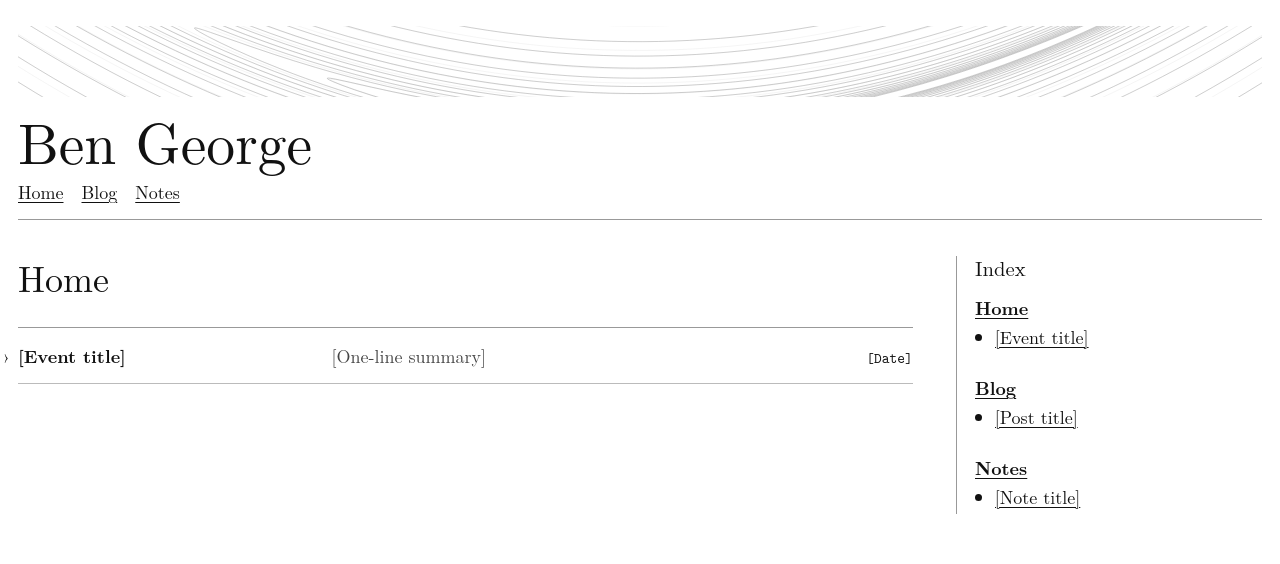
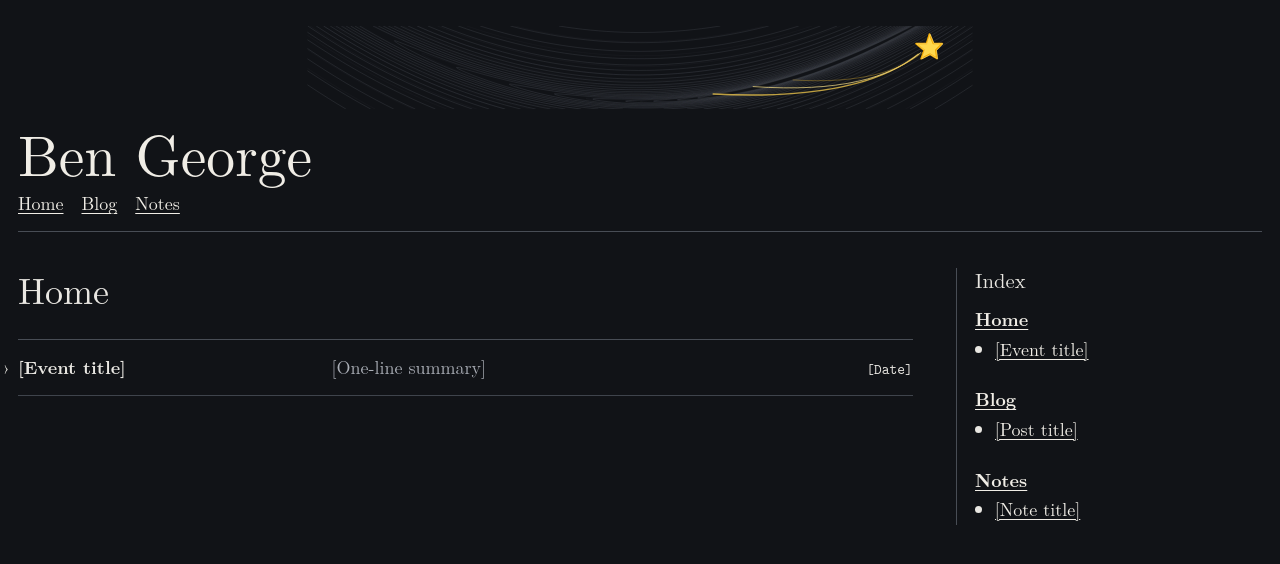
Before and after one commit to bg-l2norm/bg-l2norm.github.io, a Jekyll site: the page built from index.html, in a window 1280 px wide. Shown: the top 564 px of the page. Built offline with Jekyll 4.4.1, drawn with Linux system fonts in a browser that asks for light colours; some web fonts are replaced.

Commit message:
Add shooting-star banner and dark mode

```diff
--- a/_layouts/default.html
+++ b/_layouts/default.html
@@ -12,7 +12,7 @@
       {% if page.url == '/' %}
         <div class="site-header-banner" aria-hidden="true">
           <img
-            src="{{ '/assets/images/rosenbrock-contour-banner.svg' | relative_url }}"
+            src="{{ '/assets/images/rosenbrock-shooting-star-banner.svg' | relative_url }}"
             alt=""
             width="3840"
             height="480"
--- a/assets/css/site.css
+++ b/assets/css/site.css
@@ -4,8 +4,9 @@
   font-family: "Computer Modern Serif", "Latin Modern Roman", "CMU Serif", serif;
   font-size: 18px;
   line-height: 1.55;
-  color: #111;
-  background: #fff;
+  color: #e9e7e2;
+  background: #111317;
+  color-scheme: dark;
 }
 
 * {
@@ -18,11 +19,13 @@ html {
 
 body {
   width: min(76rem, calc(100% - 2rem));
+  color: #e9e7e2;
+  background: #111317;
   margin: 1.5rem auto 3rem;
 }
 
 a {
-  color: #111;
+  color: #f0ede6;
   text-decoration-thickness: 1px;
   text-underline-offset: 0.14em;
 }
@@ -32,7 +35,7 @@ a:hover {
 }
 
 .site-header {
-  border-bottom: 1px solid #999;
+  border-bottom: 1px solid #484d55;
   padding-bottom: 0.75rem;
 }
 
@@ -50,10 +53,10 @@ a:hover {
 .site-header-banner img {
   display: block;
   width: 100%;
-  height: clamp(2.9rem, 5.6vw, 4.35rem);
-  object-fit: cover;
+  height: clamp(3.6rem, 6.5vw, 5.2rem);
+  object-fit: fill;
   object-position: center;
-  opacity: 0.98;
+  opacity: 1;
 }
 
 .site-header h1 {
@@ -111,7 +114,7 @@ pre,
 pre {
   overflow-x: auto;
   padding: 0.8rem;
-  border: 1px solid #aaa;
+  border: 1px solid #4a5059;
 }
 
 img {
@@ -122,15 +125,15 @@ img {
 blockquote {
   margin-left: 0;
   padding-left: 1rem;
-  border-left: 2px solid #999;
+  border-left: 2px solid #555b64;
 }
 
 .event-inbox {
-  border-top: 1px solid #999;
+  border-top: 1px solid #484d55;
 }
 
 .event-item {
-  border-bottom: 1px solid #bbb;
+  border-bottom: 1px solid #3f444c;
   scroll-margin-top: 1rem;
 }
 
@@ -177,7 +180,7 @@ blockquote {
   overflow: hidden;
   text-overflow: ellipsis;
   white-space: nowrap;
-  color: #444;
+  color: #aaaeb6;
 }
 
 .event-date {
@@ -237,7 +240,7 @@ blockquote {
 }
 
 .site-index {
-  border-left: 1px solid #999;
+  border-left: 1px solid #484d55;
   padding-left: 1rem;
   min-width: 0;
 }
@@ -287,7 +290,7 @@ blockquote {
 
 .empty-state {
   margin: 0;
-  color: #555;
+  color: #9da2aa;
 }
 
 
@@ -296,7 +299,7 @@ blockquote {
 }
 
 .event-item:target {
-  border-top: 1px solid #bbb;
+  border-top: 1px solid #3f444c;
 }
 
 @media (max-width: 760px) {
@@ -306,7 +309,7 @@ blockquote {
 
   .site-index {
     border-left: 0;
-    border-top: 1px solid #999;
+    border-top: 1px solid #484d55;
     padding: 1.25rem 0 0;
   }
 
@@ -328,3 +331,15 @@ blockquote {
     grid-row: 2;
   }
 }
+
+
+button, input, textarea, select {
+  color: inherit;
+  background: #181b20;
+  border-color: #4a5059;
+}
+
+::selection {
+  color: #111317;
+  background: #ffd84d;
+}
```
Also changed, not shown: assets/images/rosenbrock-shooting-star-banner.png (added), assets/images/rosenbrock-shooting-star-banner.svg (added).
